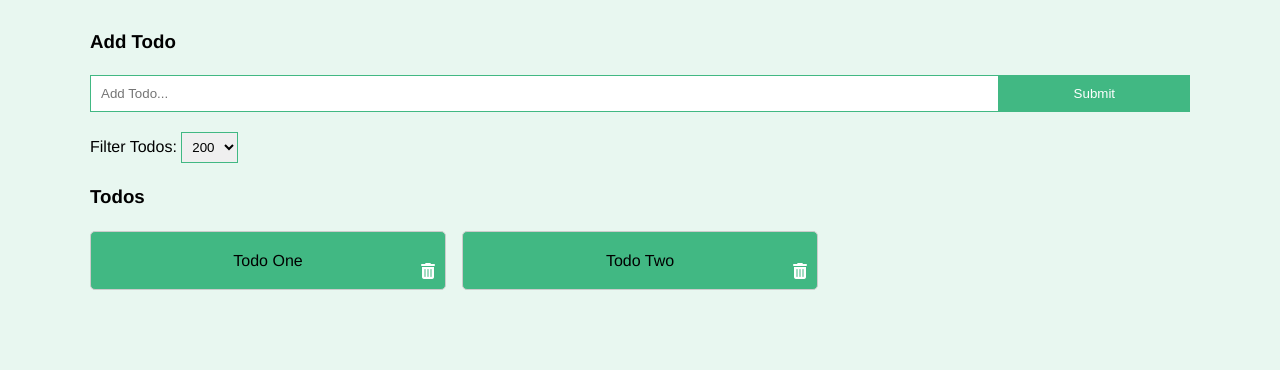
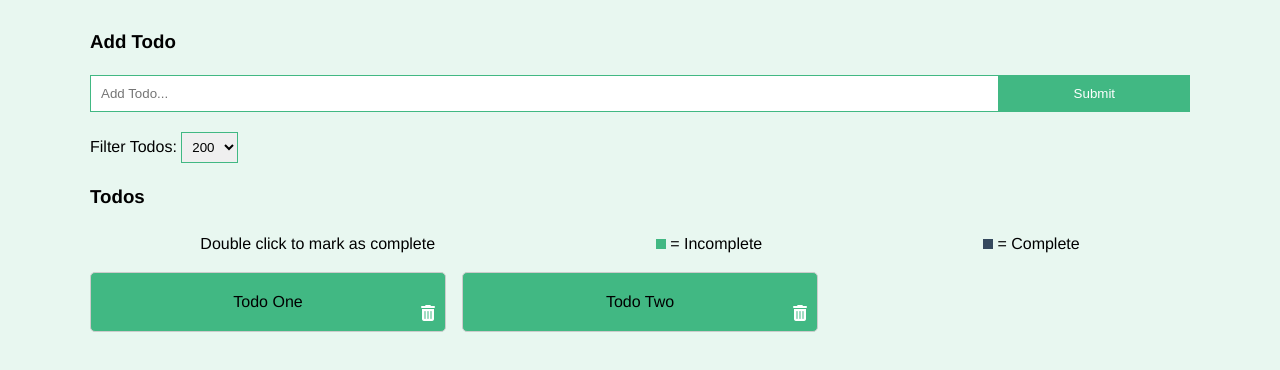
Before and after one commit to sunyonglincanada/vuex-crash-course, a Vue app: page / in a window 1280 px wide. Shown: the top 370 px of the page. Built offline with nearby package versions, Linux system fonts and the light colour scheme; no server answers.

Commit message:
updateTodo

```diff
--- a/src/components/Todos.vue
+++ b/src/components/Todos.vue
@@ -1,8 +1,23 @@
 <template>
   <div>
     <h3>Todos</h3>
+    <div class="legend">
+      <span>Double click to mark as complete</span>
+      <span>
+        <span class="incomplete-box"></span> = Incomplete
+      </span>
+      <span>
+        <span class="complete-box"></span> = Complete
+      </span>
+    </div>
     <div class="todos">
-      <div v-for="todo in allTodos" :key="todo.id" class="todo">
+      <div
+        @dblclick="onDblClick(todo)"
+        v-for="todo in allTodos"
+        :key="todo.id"
+        v-bind:class="{'is-complete': todo.completed}"
+        class="todo"
+      >
         {{todo. title}}
         <i @click="deleteTodo(todo.id)" class="fas fa-trash-alt"></i>
       </div>
@@ -16,7 +31,15 @@ import { mapGetters, mapActions } from "vuex";
 export default {
   name: "Todos",
   methods: {
-    ...mapActions(["fetchTodos", "deleteTodo"])
+    ...mapActions(["fetchTodos", "deleteTodo", "updateTodo"]),
+    onDblClick(todo) {
+      const updateTodo = {
+        id: todo.id,
+        title: todo.title,
+        completed: !todo.completed
+      };
+      this.updateTodo(updateTodo);
+    }
   },
   computed: mapGetters(["allTodos"]),
   created() {
@@ -48,4 +71,30 @@ i {
   color: #fff;
   cursor: pointer;
 }
+.legend {
+  display: flex;
+  justify-content: space-around;
+  margin-bottom: 1rem;
+}
+.complete-box {
+  display: inline-block;
+  width: 10px;
+  height: 10px;
+  background: #35495e;
+}
+.incomplete-box {
+  display: inline-block;
+  width: 10px;
+  height: 10px;
+  background: #41b883;
+}
+.is-complete {
+  background: #35495e;
+  color: #fff;
+}
+@media (max-width: 500px) {
+  .todos {
+    grid-template-columns: 1fr;
+  }
+}
 </style>
--- a/src/store/modules/todos.js
+++ b/src/store/modules/todos.js
@@ -48,6 +48,14 @@ const actions = {
 
     commit("setTodos", response.data);
   },
+  async updateTodo({ commit }, updateTodo) {
+    const response = await axios.put(
+      `https://jsonplaceholder.typicode.com/todos/${updateTodo.id}`,
+      updateTodo
+    );
+
+    commit("updateTodo", response.data);
+  },
 };
 
 const mutations = {
@@ -55,6 +63,12 @@ const mutations = {
   newTodo: (state, todo) => state.todos.unshift(todo),
   removeTodo: (state, id) =>
     (state.todos = state.todos.filter((todo) => todo.id !== id)),
+  updateTodo: (state, updateTodo) => {
+    const index = state.todos.findIndex((todo) => todo.id === updateTodo.id);
+    if (index !== -1) {
+      state.todos.splice(index, 1, updateTodo);
+    }
+  },
 };
 
 export default {
```
